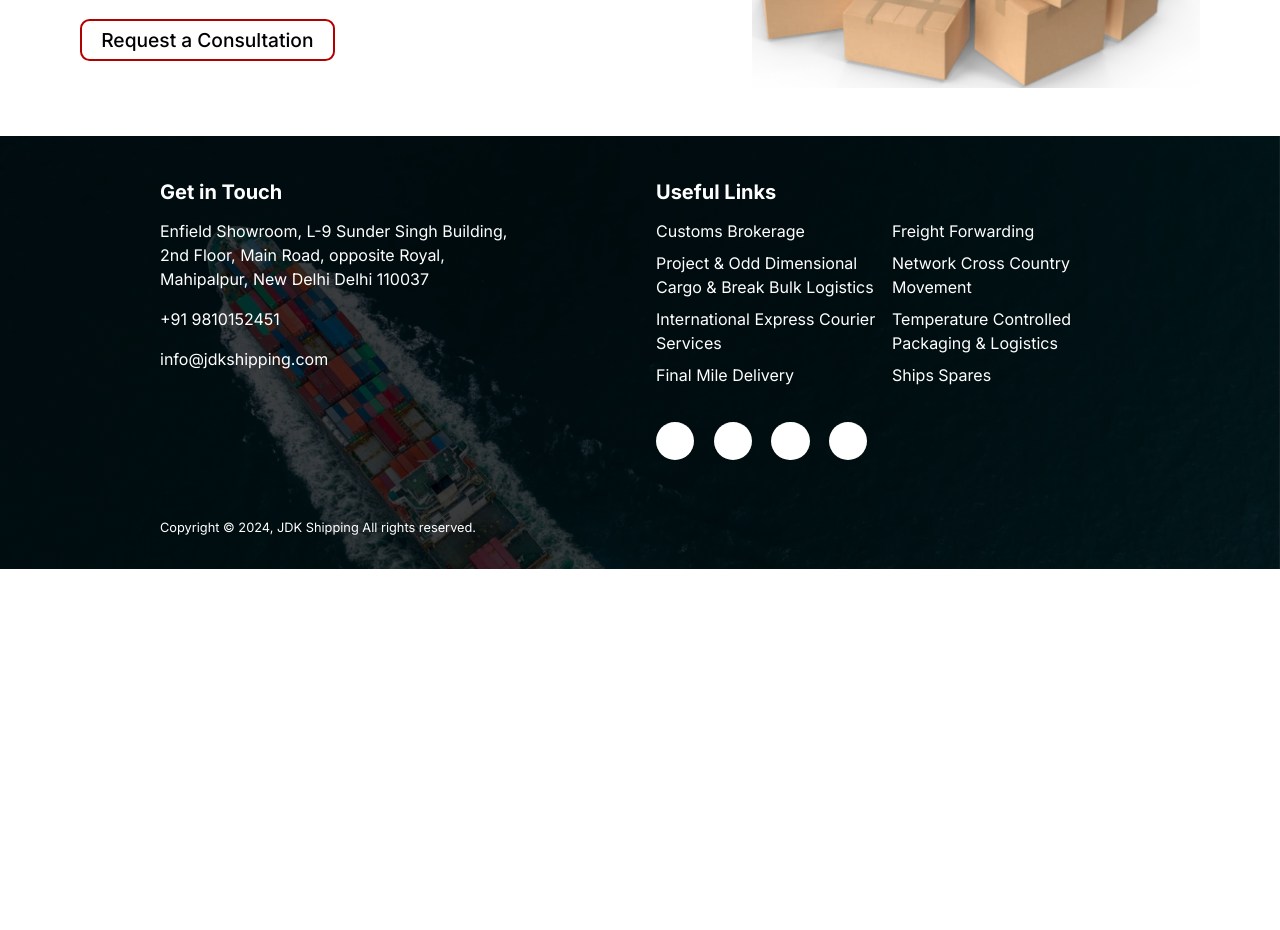
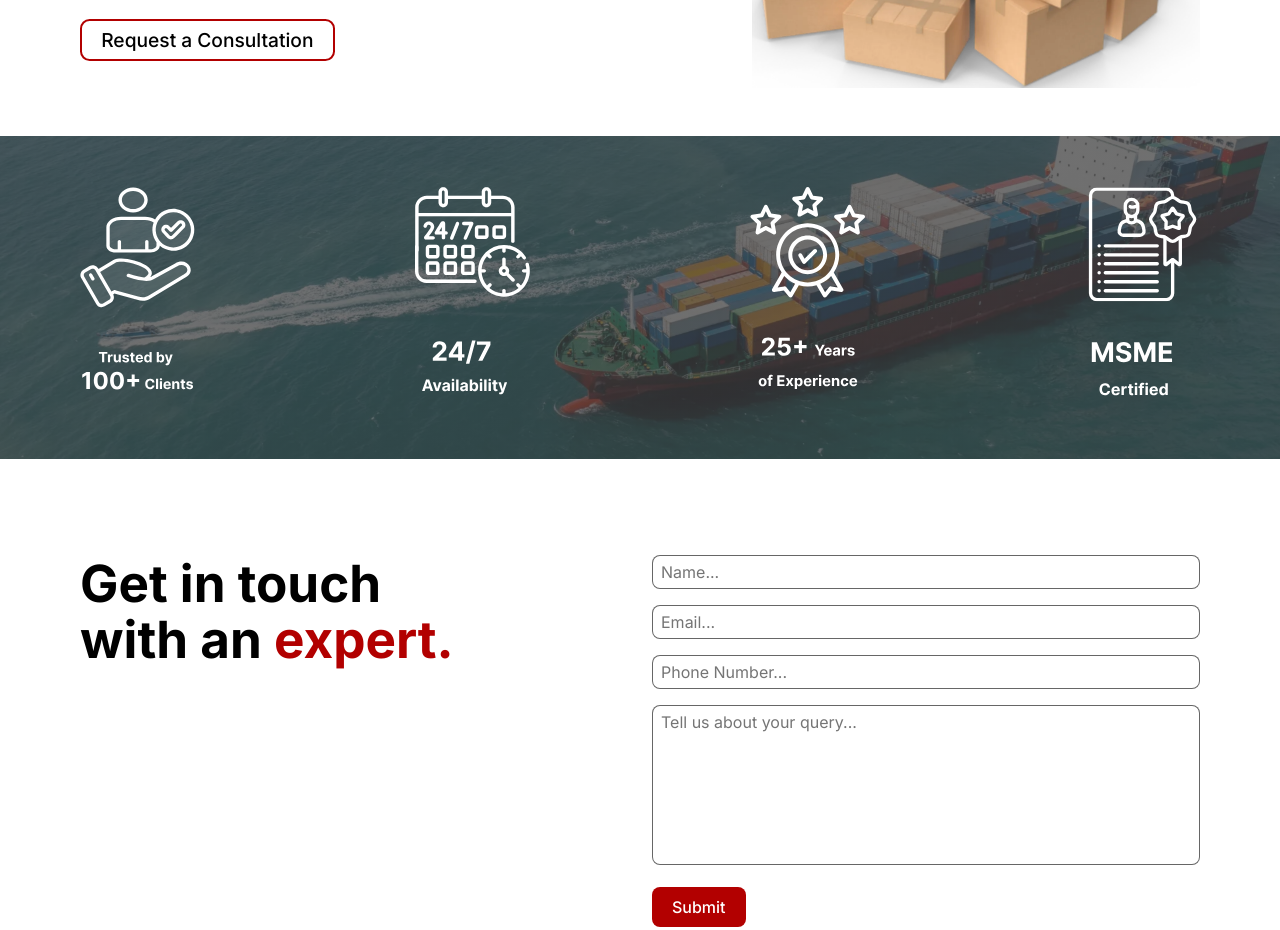
Before and after one commit to rohan031/jdk-shipping, an Astro site: page / in a window 1280 px wide. Shown: the part 1120-2050 px from the top of the page. Before the commit the page ends 1689 px from the top, so only its background shows below. Built offline with nearby package versions, Linux system fonts and the light colour scheme; Astro itself is replaced by a stand-in of ours; some icons are missing.

Commit message:
experience section added

```diff
--- /dev/null
+++ b/src/components/Home/Experience/Experience.astro
@@ -0,0 +1,15 @@
+---
+import styles from "./experience.module.scss";
+---
+
+<div class={styles.experience}>
+	<div class={`container ${styles.container}`}>
+		<img src="/client.svg" />
+
+		<img src="/time.svg" />
+
+		<img src="/experience.svg" />
+
+		<img src="/certified.svg" />
+	</div>
+</div>
--- /dev/null
+++ b/src/components/Home/Experience/experience.module.scss
@@ -0,0 +1,32 @@
+@use "/src/styles/abstracts" as ab;
+
+.experience {
+	--_overlay: hsla(0, 0%, 25%, 0.75);
+
+	background-image: url("/experience.webp");
+	background-repeat: no-repeat;
+	background-position: center;
+	background-size: cover;
+
+	border-image: fill 0 linear-gradient(var(--_overlay), var(--_overlay));
+
+	padding-block: clamp(2em, 4vi, 4em);
+
+	.container {
+		--_count: 2;
+
+		display: grid;
+		grid-template-columns: repeat(var(--_count), clamp(4.75em, 9vi, 9em));
+
+		justify-content: space-around;
+
+		row-gap: 3em;
+
+		@include ab.main {
+			--_count: 4;
+
+			align-content: center;
+			justify-content: space-between;
+		}
+	}
+}
--- a/src/pages/index.astro
+++ b/src/pages/index.astro
@@ -2,10 +2,16 @@
 import Layout from "@layouts/Layout.astro";
 import Main from "@components/Home/Main/Main.astro";
 import Customer from "@components/Home/Customer/Customer.astro";
+import ContactUs from "@components/ContactUs/ContactUs";
+import Experience from "@components/Home/Experience/Experience.astro";
 ---
 
 <Layout title="JDK Shipping - Home">
 	<Main />
 
 	<Customer />
+
+	<Experience />
+
+	<ContactUs client:load />
 </Layout>
```
Also changed, not shown: public/certified.svg (added), public/client.svg (added), public/experience.svg (added), public/experience.webp (added), public/time.svg (added).
